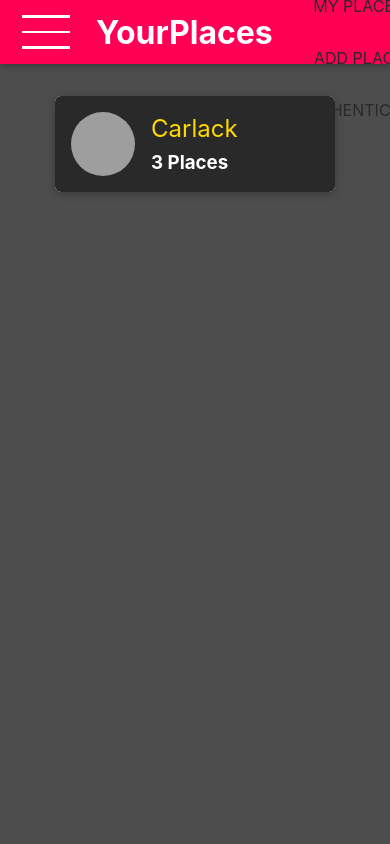
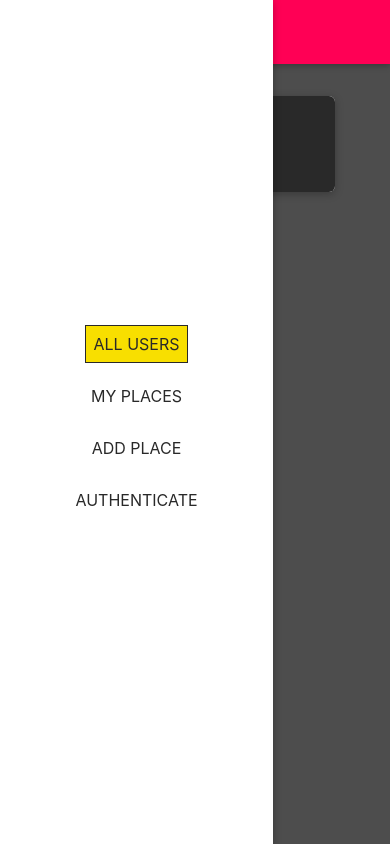
Before and after one commit to ort-cloud/mern-app-frontend, a React (Create React App) app: page / in a window 390 px wide. Built offline with nearby package versions, Linux system fonts and the light colour scheme; grey boxes are pictures that could not be loaded.

Commit message:
added sidebar for mobile

```diff
--- a/src/shared/components/Nav/MainNav.js
+++ b/src/shared/components/Nav/MainNav.js
@@ -1,11 +1,18 @@
 import React from "react";
 import MainHeader from "./MainHeader";
 import {Link} from "react-router-dom";
+import NavLinks from "./NavLinks";
+import SideDrawer from "./SideDrawer";
 import "./MainNav.css";
-import NavLinks from "./NavLinks";
 
 const MainNav = (props) => {
   return (
+    <React.Fragment>
+      <SideDrawer>
+        <nav className='main-nav__drawer-nav'>
+          <NavLinks />
+        </nav>
+      </SideDrawer>
       <MainHeader>
         <button className='main-nav__menu-btn'>
           <span></span>
@@ -15,10 +22,11 @@
         <h1 className='main-nav__title'>
           <Link to='/'>YourPlaces</Link>
         </h1>
-      <nav>
+        <nav className='main-nav__header-nav'>
           <NavLinks />
         </nav>
       </MainHeader>
+    </React.Fragment>
   );
 };
 
--- a/src/shared/components/Nav/SideDrawer.css
+++ b/src/shared/components/Nav/SideDrawer.css
@@ -0,0 +1,10 @@
+.side-drawer {
+  position: fixed;
+  left: 0;
+  top: 0;
+  z-index: 100;
+  height: 100vh;
+  width: 70%;
+  background: white;
+  box-shadow: 0 2px 8px rgba(0, 0, 0, 0.26);
+}
--- a/src/shared/components/Nav/SideDrawer.js
+++ b/src/shared/components/Nav/SideDrawer.js
@@ -0,0 +1,8 @@
+import React from "react";
+import "./SideDrawer.css";
+
+const SideDrawer = (props) => {
+return <aside className="side-drawer">{props.children}</aside>
+};
+
+export default SideDrawer;
```
Lines whose indentation alone changed are shown as unchanged.
